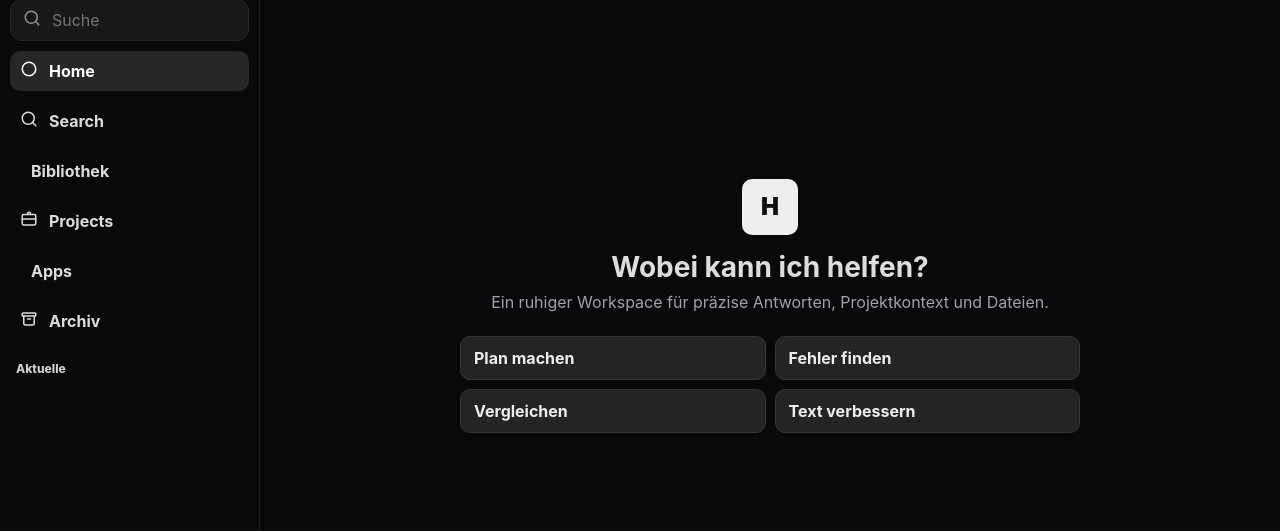
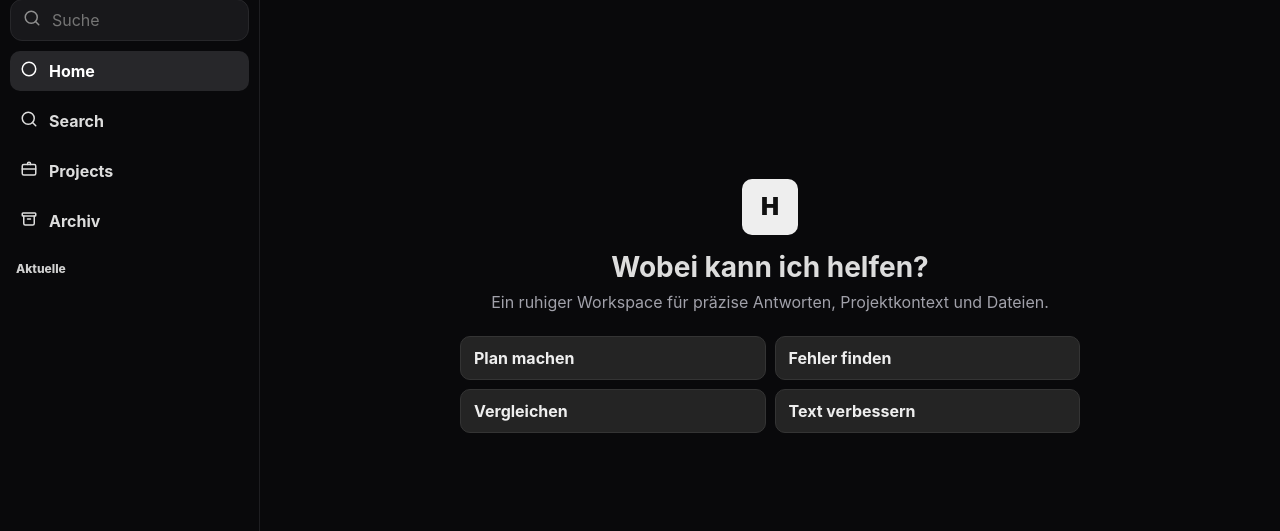
Before and after one commit to PondSec/HoloRick, a Flask app: page / in a window 1280 px wide. Shown: the part 63-594 px from the top of the page. Run offline with Flask 3, Linux system fonts and the light colour scheme; data comes from the database, SQL or seed files in the repository; data that the repository does not hold is empty; some libraries are stand-ins or nearby versions.

Commit message:
Remove apps and library

```diff
--- a/templates/index.html
+++ b/templates/index.html
@@ -16,9 +16,7 @@
     <div class="search-wrap"><span data-icon="search"></span><input id="chatSearch" placeholder="Suche"></div>
     <button class="nav-pill active" id="homeBtn"><span data-icon="circle"></span><span>Home</span></button>
     <button class="nav-pill" id="searchBtn" type="button"><span data-icon="search"></span><span>Search</span></button>
-    <button class="nav-pill" id="libraryBtn" type="button"><span data-icon="book"></span><span>Bibliothek</span></button>
     <button class="nav-pill" id="projectsBtn"><span data-icon="briefcase"></span><span>Projects</span></button>
-    <button class="nav-pill" id="appsBtn" type="button"><span data-icon="layout-grid"></span><span>Apps</span></button>
     <button class="nav-pill" id="archiveBtn"><span data-icon="archive"></span><span>Archiv</span></button>
     <div class="section-title" id="sectionTitle">Aktuelle</div>
     <div class="chat-list" id="chatList"></div>
```
